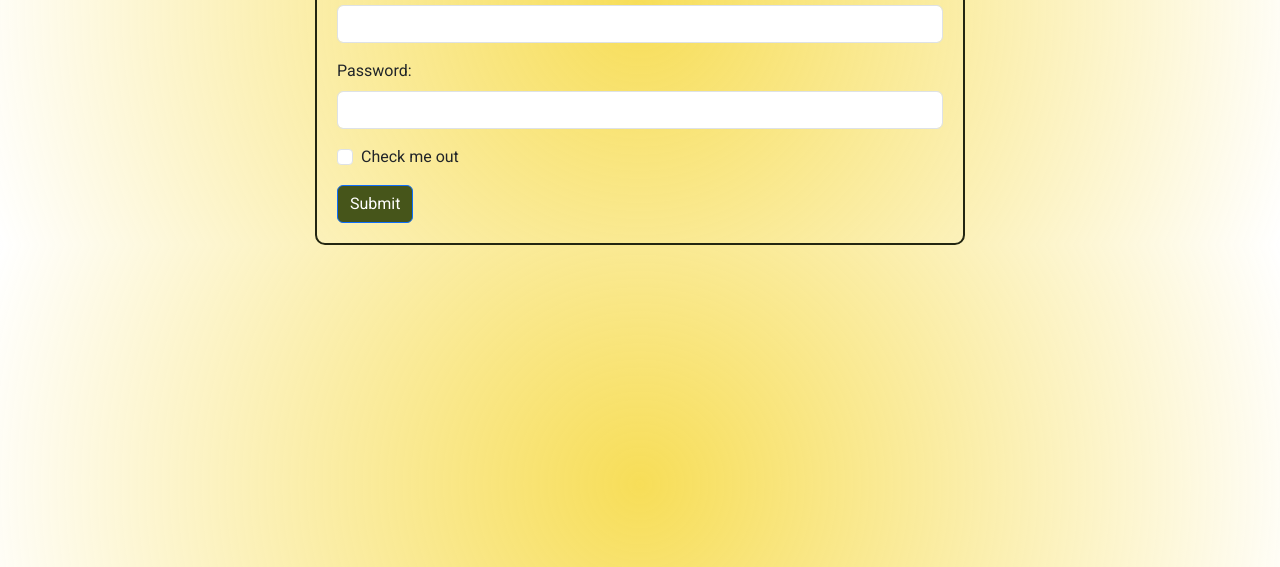
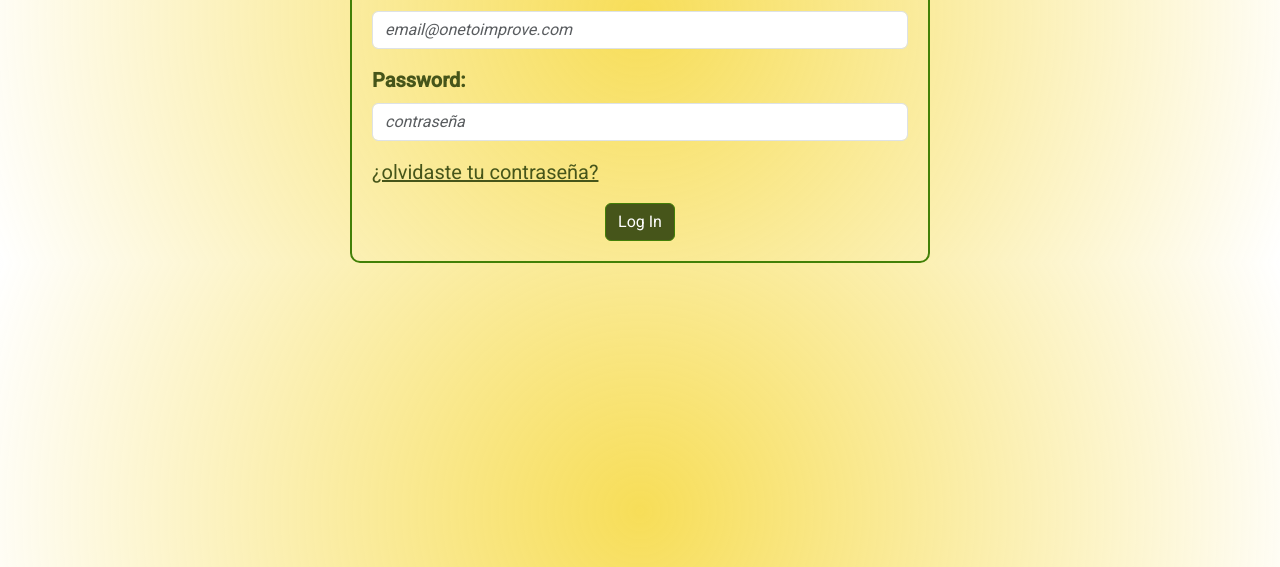
Before and after one commit to dlopez1591/adminweb, a plain HTML site: page index.html in a window 1280 px wide. Shown: the part 233-800 px from the top of the page. Drawn offline with nearby package versions, Linux system fonts and the light colour scheme.

```diff
--- a/assets/styles/index.css
+++ b/assets/styles/index.css
@@ -31,13 +31,37 @@ header {
     width: 100vw
 }
 form {
-    border: 2px solid #232611; /* Agrega un borde de 2 píxeles sólido con el color #232611 */
+    border: 2px solid #428007; /* Agrega un borde de 2 píxeles sólido con el color #232611 */
     border-radius: 10px;
     padding: 20px; /* Agrega un relleno para dar espacio al contenido dentro del formulario */
-    width: 650px;
+    width: 580px;
   }
 
 .btn.btn-primary {
     background-color: #46551A !important;
+    border-color: #428007;
     color: white; /* Cambiar el color del texto a blanco para que sea legible en el nuevo fondo */
   }
+.letrasFormulario{
+    color: #46551A;
+    font-size: 20px;
+}
+.btn.btn-primary:hover{
+    background-color: #428007 !important;
+}
+/* Estilos para todos los campos de entrada en el formulario */
+form input::placeholder {
+    color: #428007;
+    font-style: italic;
+
+    /* Otros estilos según tus preferencias */
+  }
+
+#reseteoContrasena{
+    color: #46551A;
+    font-size: 20px;
+}
+#reseteoContrasena::hover{
+    color:#428007;
+    font-size: 20px;
+}
--- a/index.html
+++ b/index.html
@@ -23,19 +23,20 @@
         <div class = "bodyForm d-flex justify-content-center">
             <form class="mt-4">
                 <div class="mb-3">
-                  <label for="exampleInputEmail1" class="form-label">Email:</label>
-                  <input type="email" class="form-control" id="exampleInputEmail1" aria-describedby="emailHelp">
-
+                  <label for="exampleInputEmail1" class="form-label letrasFormulario"><b>Email:</b></label>
+                  <input type="email" class="form-control" id="exampleInputEmail1" aria-describedby="emailHelp" placeholder="email@onetoimprove.com">
                 </div>
                 <div class="mb-3">
-                  <label for="exampleInputPassword1" class="form-label">Password:</label>
-                  <input type="password" class="form-control" id="exampleInputPassword1">
+                  <label for="exampleInputPassword1" class="form-label letrasFormulario"><b>Password:</b></label>
+                  <input type="password" class="form-control" id="exampleInputPassword1" placeholder="contraseña">
                 </div>
-                <div class="mb-3 form-check">
-                  <input type="checkbox" class="form-check-input" id="exampleCheck1">
-                  <label class="form-check-label" for="exampleCheck1">Check me out</label>
+                <div class="mb-3">
+                    <a href="mailto:dlopez1591@gmail.com" id="reseteoContrasena">¿olvidaste tu contraseña?</a>
                 </div>
-                <button type="submit" class="btn btn-primary">Submit</button>
+                <div class="d-flex justify-content-center">
+                    <button type="submit" class="btn btn-primary">Log In</button>
+                </div>
+
               </form>
         </div>
 
```
Also changed, not shown: dash.html (added, +11 -0 lines).
